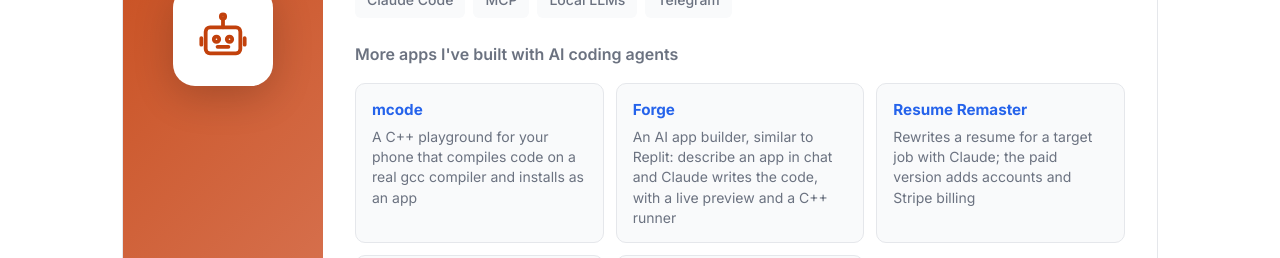
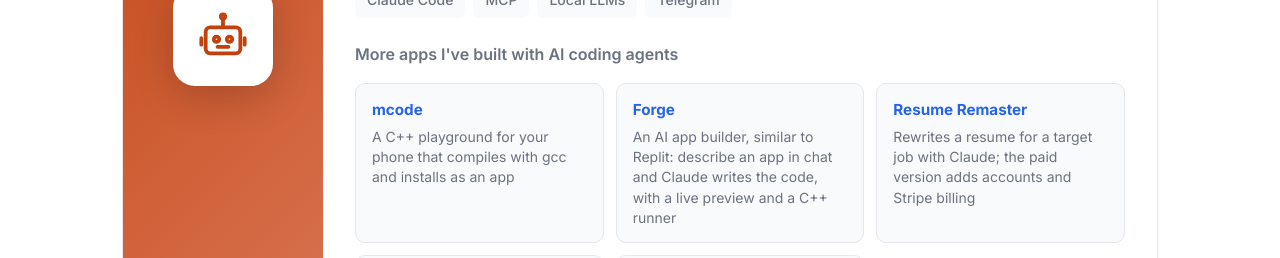
Before and after one commit to samcarrara415/samswebsite, a plain HTML site: page index.html in a window 1280 px wide. Shown: the part 2420-2678 px from the top of the page. Drawn offline with Linux system fonts and the light colour scheme.

Commit message:
Tighten mcode blurb
Co-Authored-By: Claude Opus 5.5 <noreply@anthropic.com>
Claude-Session: https://claude.ai/code/session_01R4CDRPZhJEB5S1jt1xVBAd

```diff
--- a/index.html
+++ b/index.html
@@ -101,7 +101,7 @@
                         <div class="agent-grid">
                             <a class="agent-item" href="https://samcarrara415.github.io/Sams-repo/mcode/" target="_blank">
                                 <strong>mcode</strong>
-                                <span>A C++ playground for your phone that compiles code on a real gcc compiler and installs as an app</span>
+                                <span>A C++ playground for your phone that compiles with gcc and installs as an app</span>
                             </a>
                             <a class="agent-item" href="https://github.com/samcarrara415/Sams-repo/tree/main/forge" target="_blank">
                                 <strong>Forge</strong>
```
